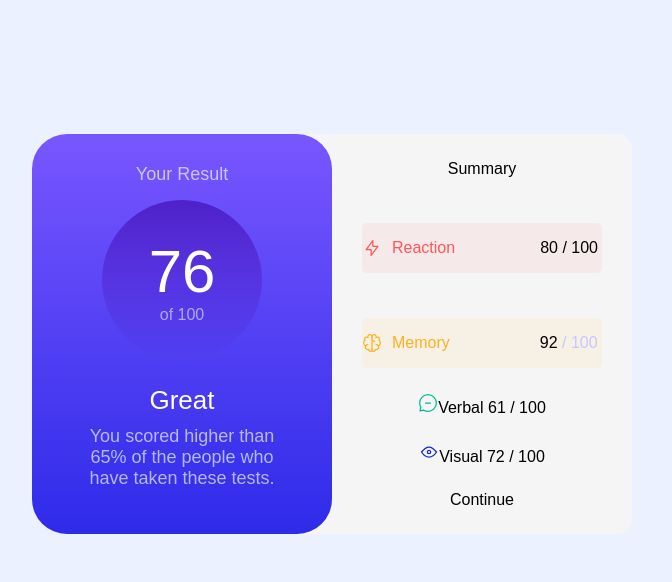
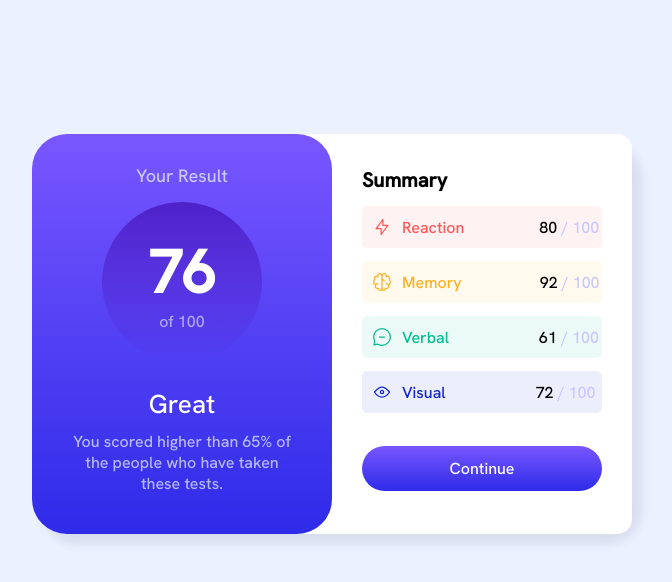
Before and after one commit to DannyEast/Results-Summery, a plain HTML site: page index.html in a window 1280 px wide. Shown: the whole page, without its empty margins (292-964 px from the left). Drawn offline with Linux system fonts and the light colour scheme.

Commit message:
Results-Summary

```diff
--- a/index.html
+++ b/index.html
@@ -1,6 +1,9 @@
 <!DOCTYPE html>
 <html lang="en">
   <head>
+    <link rel="preconnect" href="https://fonts.googleapis.com">
+<link rel="preconnect" href="https://fonts.gstatic.com" crossorigin>
+<link href="https://fonts.googleapis.com/css2?family=Hanken+Grotesk:wght@500&family=Outfit:wght@700&display=swap" rel="stylesheet">
     <link rel="stylesheet" href="style.css">
     <meta charset="UTF-8" />
     <meta name="viewport" content="width=device-width, initial-scale=1.0" />
@@ -41,12 +44,12 @@
       </div>
     </div>
     <div class="section-2">
-        <div class="summery" >Summary</div>
-        <div class="reaction" ><svg xmlns="http://www.w3.org/2000/svg" width="20" height="20" fill="none" viewBox="0 0 20 20"><path stroke="#F55" stroke-linecap="round" stroke-linejoin="round" stroke-width="1.25" d="M10.833 8.333V2.5l-6.666 9.167h5V17.5l6.666-9.167h-5Z"/></svg><span class="reaction-2">Reaction</span> <span class="span">80 / 100</span></div>
-        <div class="Memory" ><svg xmlns="http://www.w3.org/2000/svg" width="20" height="20" fill="none" viewBox="0 0 20 20"><path stroke="#FFB21E" stroke-linecap="round" stroke-linejoin="round" stroke-width="1.25" d="M5.833 11.667a2.5 2.5 0 1 0 .834 4.858"/><path stroke="#FFB21E" stroke-linecap="round" stroke-linejoin="round" stroke-width="1.25" d="M3.553 13.004a3.333 3.333 0 0 1-.728-5.53m.025-.067a2.083 2.083 0 0 1 2.983-2.824m.199.054A2.083 2.083 0 1 1 10 3.75v12.917a1.667 1.667 0 0 1-3.333 0M10 5.833a2.5 2.5 0 0 0 2.5 2.5m1.667 3.334a2.5 2.5 0 1 1-.834 4.858"/><path stroke="#FFB21E" stroke-linecap="round" stroke-linejoin="round" stroke-width="1.25" d="M16.447 13.004a3.334 3.334 0 0 0 .728-5.53m-.025-.067a2.083 2.083 0 0 0-2.983-2.824M10 3.75a2.085 2.085 0 0 1 2.538-2.033 2.084 2.084 0 0 1 1.43 2.92m-.635 12.03a1.667 1.667 0 0 1-3.333 0"/></svg><span class="memory"> Memory</span> <span class="memoryno">92 <span class="no100">/ 100</span></span></div>
-        <div class="verbal" ><svg xmlns="http://www.w3.org/2000/svg" width="20" height="20" fill="none" viewBox="0 0 20 20"><path stroke="#00BB8F" stroke-linecap="round" stroke-linejoin="round" stroke-width="1.25" d="M7.5 10h5M10 18.333A8.333 8.333 0 1 0 1.667 10c0 1.518.406 2.942 1.115 4.167l-.699 3.75 3.75-.699A8.295 8.295 0 0 0 10 18.333Z"/></svg>Verbal 61 / 100</div>
-        <div class="visual" ><svg xmlns="http://www.w3.org/2000/svg" width="20" height="20" fill="none" viewBox="0 0 20 20"><path stroke="#1125D6" stroke-linecap="round" stroke-linejoin="round" stroke-width="1.25" d="M10 11.667a1.667 1.667 0 1 0 0-3.334 1.667 1.667 0 0 0 0 3.334Z"/><path stroke="#1125D6" stroke-linecap="round" stroke-linejoin="round" stroke-width="1.25" d="M17.5 10c-1.574 2.492-4.402 5-7.5 5s-5.926-2.508-7.5-5C4.416 7.632 6.66 5 10 5s5.584 2.632 7.5 5Z"/></svg>Visual 72 / 100</div>
-        <div class="continue" >Continue</div>
+        <div class="summary" >Summary</div>
+        <div class="reaction" ><span class="svg-1"><svg xmlns="http://www.w3.org/2000/svg" width="20" height="20" fill="none" viewBox="0 0 20 20"><path stroke="#F55" stroke-linecap="round" stroke-linejoin="round" stroke-width="1.25" d="M10.833 8.333V2.5l-6.666 9.167h5V17.5l6.666-9.167h-5Z"/></svg></span><span class="reaction-2">Reaction</span> <span class="span">80 <span class="no101">/ 100</span></span></div>
+        <div class="Memory" ><span class="svg-2"><svg xmlns="http://www.w3.org/2000/svg" width="20" height="20" fill="none" viewBox="0 0 20 20"><path stroke="#FFB21E" stroke-linecap="round" stroke-linejoin="round" stroke-width="1.25" d="M5.833 11.667a2.5 2.5 0 1 0 .834 4.858"/><path stroke="#FFB21E" stroke-linecap="round" stroke-linejoin="round" stroke-width="1.25" d="M3.553 13.004a3.333 3.333 0 0 1-.728-5.53m.025-.067a2.083 2.083 0 0 1 2.983-2.824m.199.054A2.083 2.083 0 1 1 10 3.75v12.917a1.667 1.667 0 0 1-3.333 0M10 5.833a2.5 2.5 0 0 0 2.5 2.5m1.667 3.334a2.5 2.5 0 1 1-.834 4.858"/><path stroke="#FFB21E" stroke-linecap="round" stroke-linejoin="round" stroke-width="1.25" d="M16.447 13.004a3.334 3.334 0 0 0 .728-5.53m-.025-.067a2.083 2.083 0 0 0-2.983-2.824M10 3.75a2.085 2.085 0 0 1 2.538-2.033 2.084 2.084 0 0 1 1.43 2.92m-.635 12.03a1.667 1.667 0 0 1-3.333 0"/></svg></span><span class="memory"> Memory</span> <span class="memoryno">92 <span class="no100">/ 100</span></span></div>
+        <div class="verbal" ><span class="svg-3"><svg xmlns="http://www.w3.org/2000/svg" width="20" height="20" fill="none" viewBox="0 0 20 20"><path stroke="#00BB8F" stroke-linecap="round" stroke-linejoin="round" stroke-width="1.25" d="M7.5 10h5M10 18.333A8.333 8.333 0 1 0 1.667 10c0 1.518.406 2.942 1.115 4.167l-.699 3.75 3.75-.699A8.295 8.295 0 0 0 10 18.333Z"/></svg></span><span class="verbal-2">Verbal</span> <span class="verbalno">61 <span class="no102">/ 100</span></span></div>
+        <div class="visual" ><span class="svg-4"><svg xmlns="http://www.w3.org/2000/svg" width="20" height="20" fill="none" viewBox="0 0 20 20"><path stroke="#1125D6" stroke-linecap="round" stroke-linejoin="round" stroke-width="1.25" d="M10 11.667a1.667 1.667 0 1 0 0-3.334 1.667 1.667 0 0 0 0 3.334Z"/><path stroke="#1125D6" stroke-linecap="round" stroke-linejoin="round" stroke-width="1.25" d="M17.5 10c-1.574 2.492-4.402 5-7.5 5s-5.926-2.508-7.5-5C4.416 7.632 6.66 5 10 5s5.584 2.632 7.5 5Z"/></svg></span><span class="visual-2">Visual</span> <span class="visualno">72 <span class="no104">/ 100</span></span></div>
+        <div class="continue" ><span class="continueword">Continue</span></div>
     </div>
   </div>
 
--- a/style.css
+++ b/style.css
@@ -16,19 +16,19 @@
 }
 
 .box {
-    background-color:whitesmoke;
-    border-radius: 35%;
+    background-color:white;
+    border-radius: 35px;
     display:flex;
     margin-left:25%;
     margin-top:10%;
-    box-shadow: 0 1rem 4rem black 0.6;
+    box-shadow: 10px 10px 10px hsla(224, 30%, 27%, 0.1);
 }
 
 .section-2 {
     display:flex;
     width: 300px;
     height: 400px;
-    background-color: whitesmoke;
+    background-color: white;
     border-radius: 15px;
     flex-direction:column;
     align-items:center;
@@ -56,7 +56,7 @@
 .no-76 {
     font-size: 60px;
     color: white;
-    font-weight: 700px;
+    font-weight: 700;
 }
 
 .of-100 {
@@ -73,7 +73,7 @@
 
 .paragraph {
     margin: 10px 40px;
-    font-size: 18px;
+    font-size: 16px;
     color : hsl(221, 100%, 96%);
     opacity: 0.7;
     align-self: center;
@@ -83,9 +83,8 @@
 .reaction {
     display: flex;
     align-items:center;
-    margin-top:20px;
     width:240px;
-    height:50px;
+    height:42px;
     background-color:hsla(0, 100%, 67%, 0.075);
     border-radius: 5px;
 
@@ -97,7 +96,7 @@
 }
 
 .span {
-    margin-left: 85px;
+    margin-left: 75px;
 }
 
 .reaction-2 {
@@ -109,9 +108,8 @@
 .Memory {
     display: flex;
     align-items:center;
-    margin-top:20px;
     width:240px;
-    height:50px;
+    height:42px;
     background-color:hsla(39, 100%, 56%, 0.075);
     border-radius: 5px;
 
@@ -125,6 +123,107 @@
 }
 
 .memoryno {
+    margin-left:78px;
+    font-weight: 500;
+}
+
+.no101 {
+    color : hsl(241, 100%, 89%);
+}
+
+.verbal {
+    display: flex;
+    align-items:center;
+    width:240px;
+    height:42px;
+    background-color:hsla(166, 100%, 37%, 0.075);
+    border-radius: 5px;
+
+    /* 240boxlength */
+}
+
+.verbal-2 {
+    margin-left: 10px;
+    color: hsl(166, 100%, 37%)
+
+}
+
+.no102 {
+    color : hsl(241, 100%, 89%);
+}
+
+.verbalno {
     margin-left:90px;
     font-weight: 500;
 }
+
+.visual {
+    display: flex;
+    align-items:center;
+    width:240px;
+    height:42px;
+    background-color:hsla(234, 85%, 45%, 0.075);
+    border-radius: 5px;
+}
+
+.no104 {
+    color : hsl(241, 100%, 89%);
+
+}
+
+.visualno {
+    margin-left:90px;
+    font-weight: 500;
+}
+
+.summary {
+  display: flex;
+  align-items: center;
+  width:240px;
+  margin-top:20px;
+  font-weight:700;
+  font-size: 20px;
+}
+
+.visual-2 {
+    margin-left: 10px;
+    color: hsl(234, 85%, 45%);
+}
+
+.continue {
+    display:flex;
+    margin-top:20px;
+    width:240px;
+    height:45px;
+    background-color: blue;
+    border-radius: 75px;
+    margin-bottom:30px;
+    background: linear-gradient(hsl(252, 100%, 67%),hsl(241, 81%, 54%) );
+}
+
+.continueword {
+    display:flex;
+    align-self:center;
+    margin: auto;
+    color: white;
+}
+
+.svg-1 {
+    margin-left:10px;
+    margin-top: 4px;
+}
+
+.svg-2 {
+    margin-left:10px;
+    margin-top: 4px;
+}
+
+.svg-3 {
+    margin-left:10px;
+    margin-top: 4px;
+}
+
+.svg-4 {
+    margin-left:10px;
+    margin-top: 4px;
+}
```
